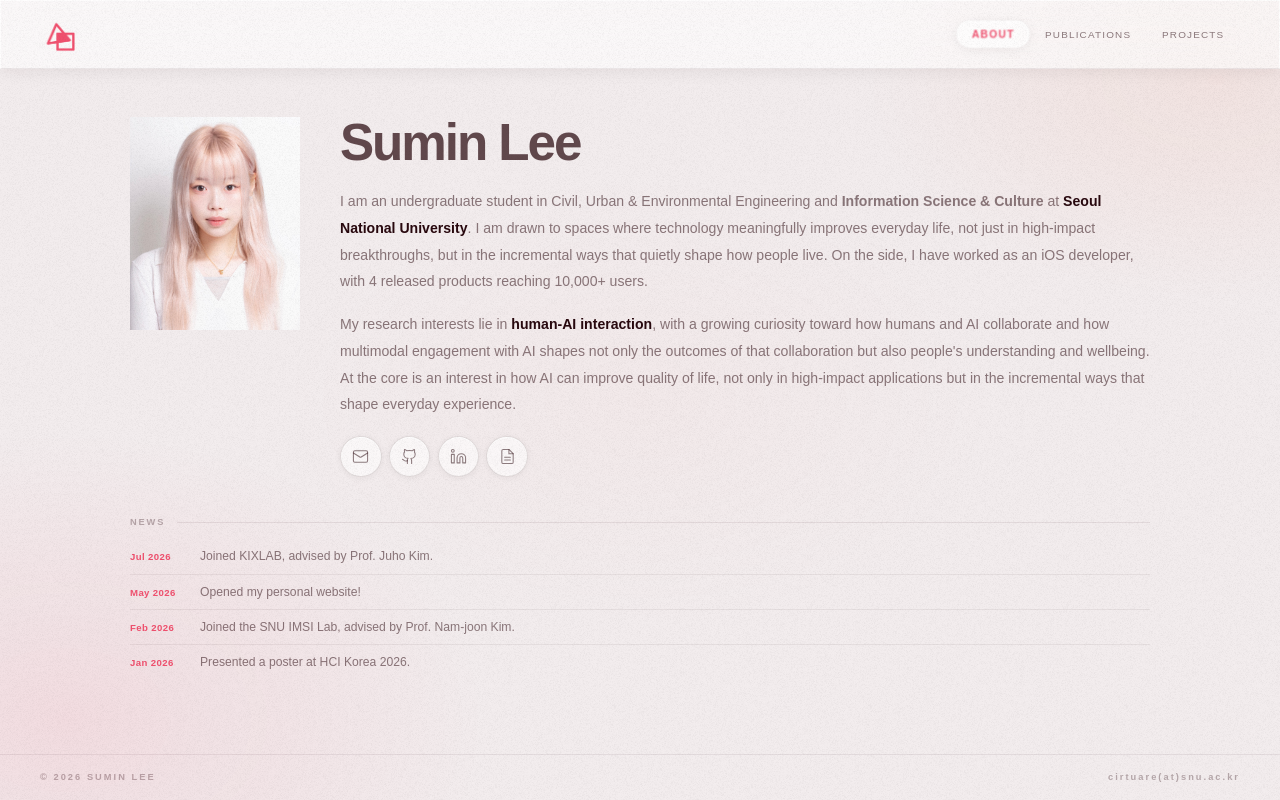
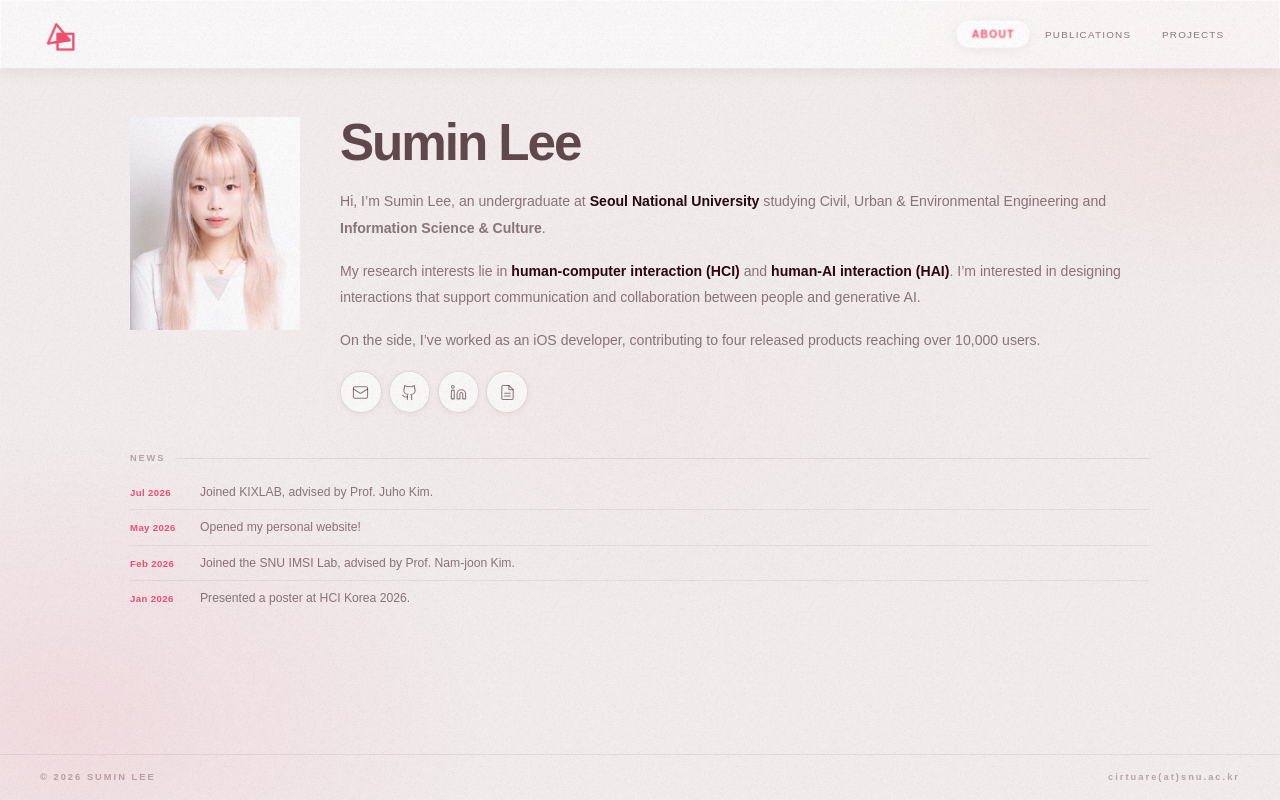
Before and after one commit to cirtuare/suminxlee, a React (Vite) app: page / in a window 1280 px wide. Built offline with nearby package versions, Linux system fonts and the light colour scheme; a web font is replaced by a local one.

Commit message:
Refine biography and move iOS experience to final paragraph

```diff
--- a/src/components/About.tsx
+++ b/src/components/About.tsx
@@ -55,15 +55,20 @@ export default function About() {
 
             <div style={{ display: 'flex', flexDirection: 'column', gap: '1rem' }}>
               <p style={{ fontFamily: 'var(--font)', fontWeight: 400, fontSize: '0.85rem', color: 'var(--muted)', lineHeight: 1.9, margin: 0 }}>
-                I am an undergraduate student in Civil, Urban & Environmental Engineering and{' '}
-                <strong style={{ fontWeight: 700 }}>Information Science & Culture</strong> at{' '}
-                <span style={{ fontWeight: 600, color: 'var(--text)' }}>Seoul National University</span>.
-                {' '}I am drawn to spaces where technology meaningfully improves everyday life, not just in high-impact breakthroughs, but in the incremental ways that quietly shape how people live. On the side, I have worked as an iOS developer, with 4 released products reaching 10,000+ users.
+                Hi, I’m Sumin Lee, an undergraduate at{' '}
+                <span style={{ fontWeight: 600, color: 'var(--text)' }}>Seoul National University</span>
+                {' '}studying Civil, Urban & Environmental Engineering and{' '}
+                <strong style={{ fontWeight: 700 }}>Information Science & Culture</strong>.
               </p>
               <p style={{ fontFamily: 'var(--font)', fontWeight: 400, fontSize: '0.85rem', color: 'var(--muted)', lineHeight: 1.9, margin: 0 }}>
                 My research interests lie in{' '}
-                <span style={{ fontWeight: 600, color: 'var(--text)' }}>human-AI interaction</span>
-                , with a growing curiosity toward how humans and AI collaborate and how multimodal engagement with AI shapes not only the outcomes of that collaboration but also people's understanding and wellbeing. At the core is an interest in how AI can improve quality of life, not only in high-impact applications but in the incremental ways that shape everyday experience.
+                <span style={{ fontWeight: 600, color: 'var(--text)' }}>human-computer interaction (HCI)</span>
+                {' '}and{' '}
+                <span style={{ fontWeight: 600, color: 'var(--text)' }}>human-AI interaction (HAI)</span>.
+                {' '}I’m interested in designing interactions that support communication and collaboration between people and generative AI.
+              </p>
+              <p style={{ fontFamily: 'var(--font)', fontWeight: 400, fontSize: '0.85rem', color: 'var(--muted)', lineHeight: 1.9, margin: 0 }}>
+                On the side, I’ve worked as an iOS developer, contributing to four released products reaching over 10,000 users.
               </p>
               <div style={{ display: 'flex', gap: '0.45rem', paddingTop: '0.25rem' }}>
                 {SOCIAL.map(({ Icon, href, label }) => (
@@ -94,15 +99,20 @@ export default function About() {
               </h1>
               <div style={{ display: 'flex', flexDirection: 'column', gap: '1rem' }}>
                 <p style={{ fontFamily: 'var(--font)', fontWeight: 400, fontSize: '0.88rem', color: 'var(--muted)', lineHeight: 1.9, margin: 0 }}>
-                  I am an undergraduate student in Civil, Urban & Environmental Engineering and{' '}
-                  <strong style={{ fontWeight: 700 }}>Information Science & Culture</strong> at{' '}
-                  <span style={{ fontWeight: 600, color: 'var(--text)' }}>Seoul National University</span>.
-                  {' '}I am drawn to spaces where technology meaningfully improves everyday life, not just in high-impact breakthroughs, but in the incremental ways that quietly shape how people live. On the side, I have worked as an iOS developer, with 4 released products reaching 10,000+ users.
+                  Hi, I’m Sumin Lee, an undergraduate at{' '}
+                  <span style={{ fontWeight: 600, color: 'var(--text)' }}>Seoul National University</span>
+                  {' '}studying Civil, Urban & Environmental Engineering and{' '}
+                  <strong style={{ fontWeight: 700 }}>Information Science & Culture</strong>.
                 </p>
                 <p style={{ fontFamily: 'var(--font)', fontWeight: 400, fontSize: '0.88rem', color: 'var(--muted)', lineHeight: 1.9, margin: 0 }}>
                   My research interests lie in{' '}
-                  <span style={{ fontWeight: 600, color: 'var(--text)' }}>human-AI interaction</span>
-                  , with a growing curiosity toward how humans and AI collaborate and how multimodal engagement with AI shapes not only the outcomes of that collaboration but also people's understanding and wellbeing. At the core is an interest in how AI can improve quality of life, not only in high-impact applications but in the incremental ways that shape everyday experience.
+                  <span style={{ fontWeight: 600, color: 'var(--text)' }}>human-computer interaction (HCI)</span>
+                  {' '}and{' '}
+                  <span style={{ fontWeight: 600, color: 'var(--text)' }}>human-AI interaction (HAI)</span>.
+                  {' '}I’m interested in designing interactions that support communication and collaboration between people and generative AI.
+                </p>
+                <p style={{ fontFamily: 'var(--font)', fontWeight: 400, fontSize: '0.88rem', color: 'var(--muted)', lineHeight: 1.9, margin: 0 }}>
+                  On the side, I’ve worked as an iOS developer, contributing to four released products reaching over 10,000 users.
                 </p>
                 <div style={{ display: 'flex', gap: '0.45rem', paddingTop: '0.1rem' }}>
                   {SOCIAL.map(({ Icon, href, label }) => (
```
